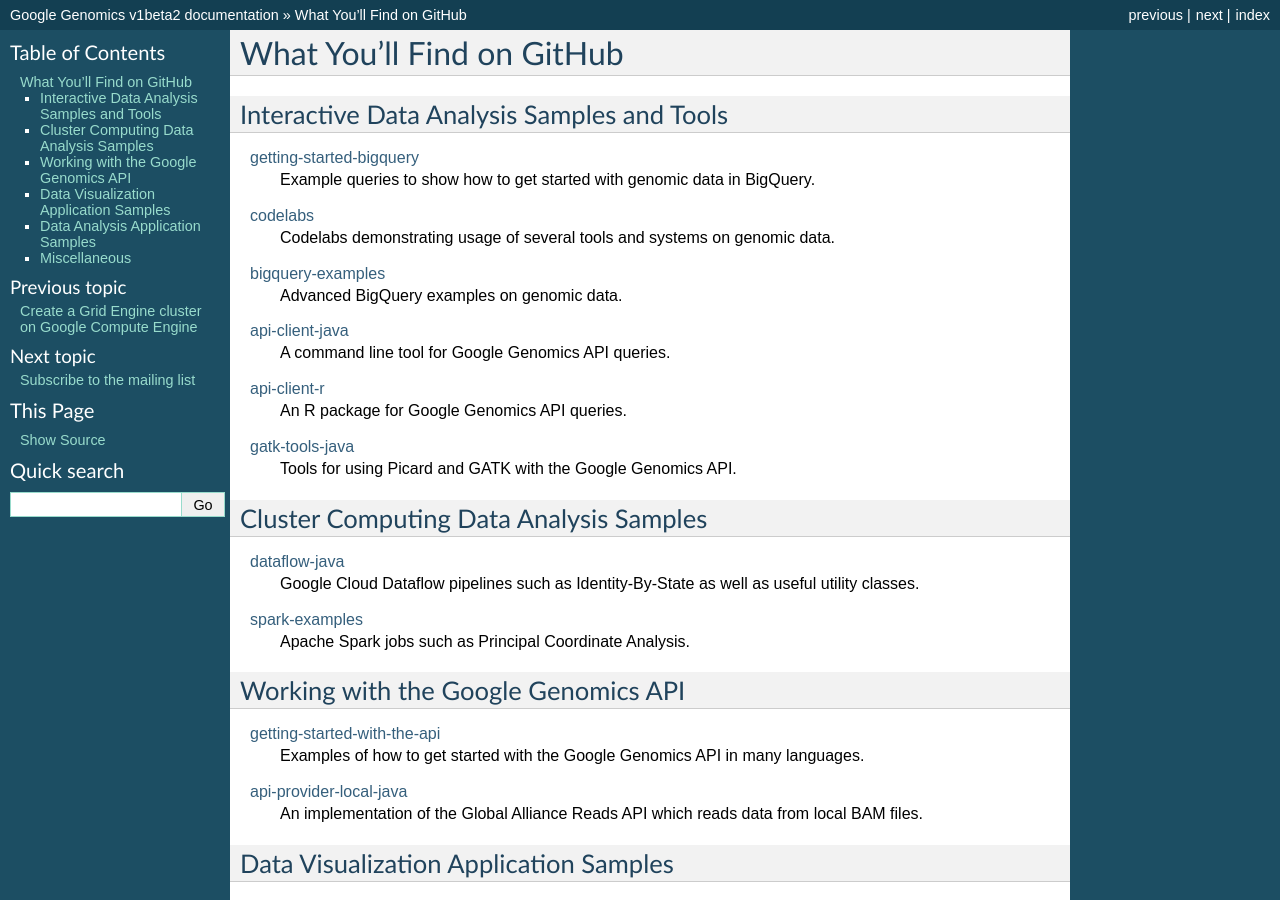
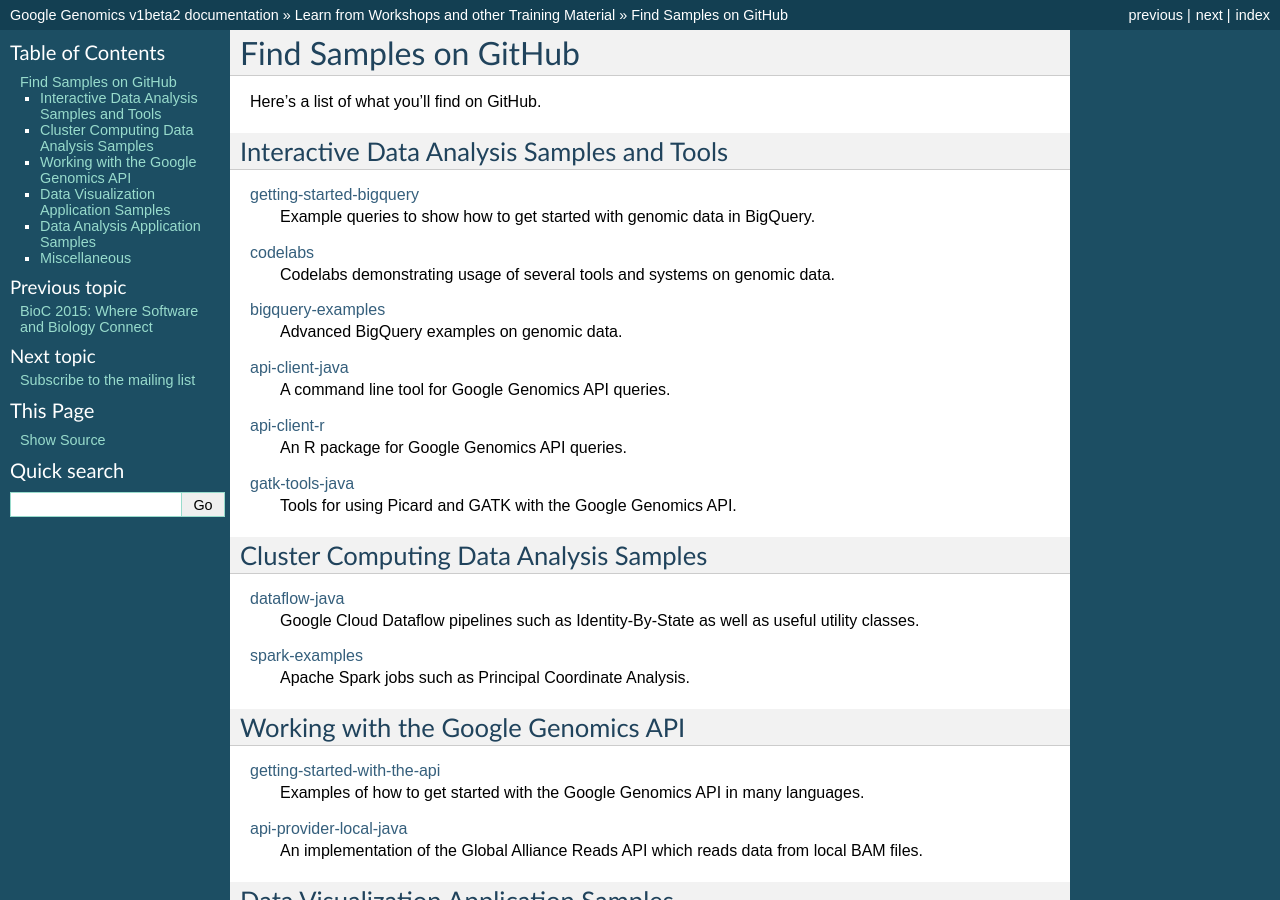
Before and after one commit to googlegenomics/readthedocs, a Sphinx documentation site: the page built from docs/source/github_index.rst, in a window 1280 px wide and 900 px high. Built offline with Sphinx 7.4.7, drawn with Linux system fonts in a browser that asks for light colours; some of the changed text lies outside the part shown.

Commit message:
Get workshop into TOCTREE.

```diff
--- a/docs/source/github_index.rst
+++ b/docs/source/github_index.rst
@@ -1,5 +1,7 @@
-What You'll Find on GitHub
-==========================
+Find Samples on GitHub
+======================
+
+Here's a list of what you'll find on GitHub.
 
 Interactive Data Analysis Samples and Tools
 -----------------------------------------------
--- a/docs/source/index.rst
+++ b/docs/source/index.rst
@@ -18,10 +18,10 @@
   use_cases/annotate_variants/index
   use_cases/analyze_reads/index
   use_cases/analyze_variants/index
-  use_cases/build_your_own_api_client/index
   use_cases/run_picard_and_gatk/index
   use_cases/setup_gridengine_cluster_on_compute_engine/index
-  github_index
+  use_cases/build_your_own_api_client/index
+  workshops/index
   mailinglist
 
 .. # See http://stackoverflow.com/questions/13094652/include-another-page-s-toc-in-sphinx for hand-created table of contents
--- /dev/null
+++ b/docs/source/workshops/index.rst
@@ -0,0 +1,8 @@
+Learn from Workshops and other Training Material
+================================================
+
+.. toctree::
+  :maxdepth: 1
+
+  bioc-2015.rst
+  /github_index
```
